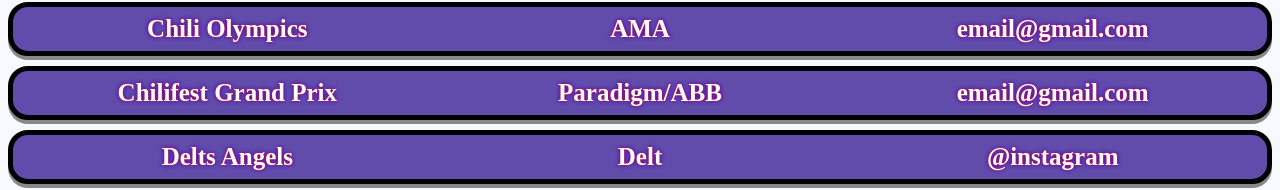
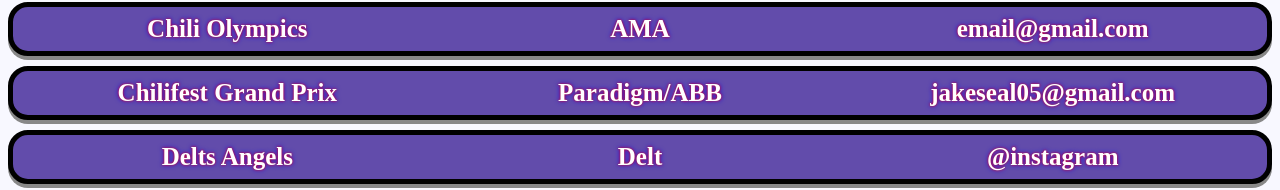
Before and after one commit to andrewlin27/chilifest-builds, a React (Create React App) app: page /contacts in a window 1280 px wide. Shown: the part 466-656 px from the top of the page. Built offline with nearby package versions, Linux system fonts and the light colour scheme.

Commit message:
status.txt

```diff
--- a/src/buildData.js
+++ b/src/buildData.js
@@ -235,7 +235,7 @@ export default [
         included: "food, beverages, shirt",
         tshirt: "shirtSoon.jpg",
         org: "Paradigm/ABB",
-        contact: "email@gmail.com"
+        contact: "jakeseal05@gmail.com"
     },
     {
         id: 18,
```
Also changed, not shown: public/robots.txt (deleted), src/status.txt (added).
